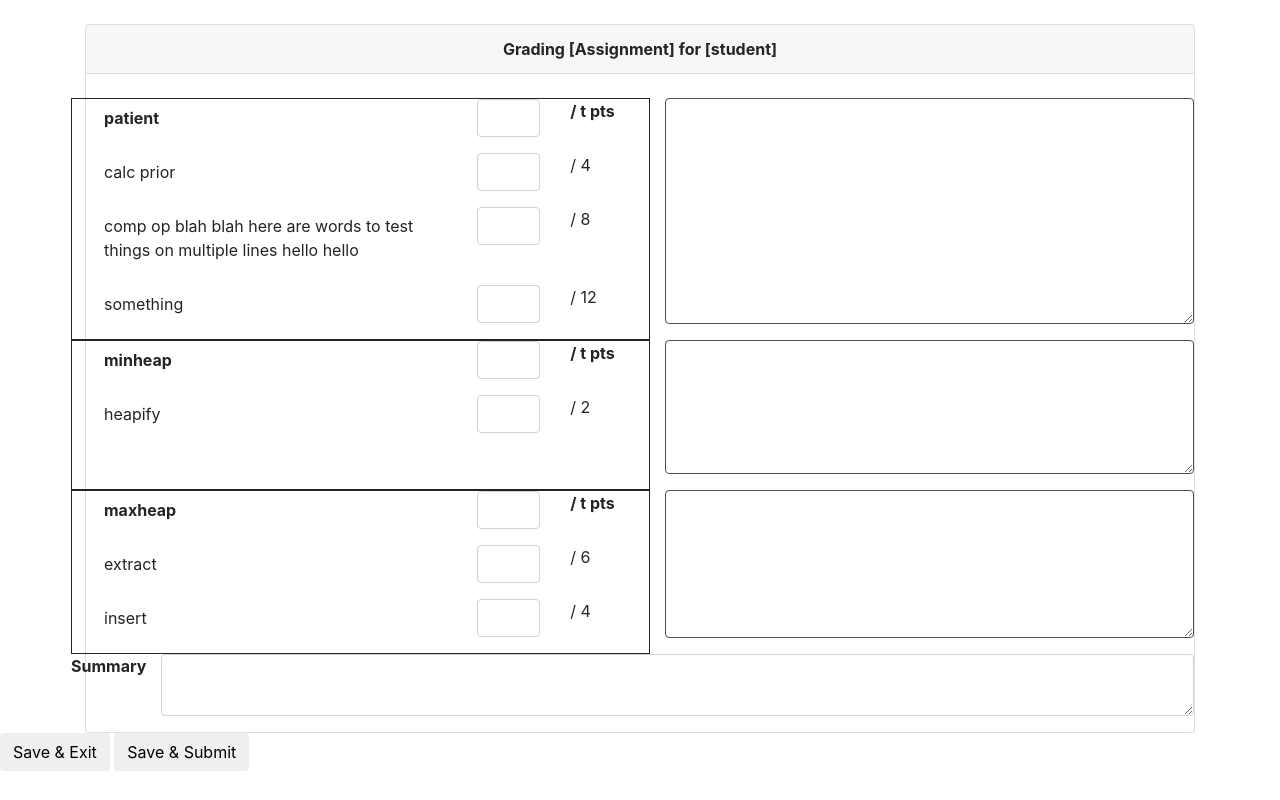
After one commit to duci9y/jumbograde, a Django app: page /test/ in a window 1280 px wide. The commit adds this page. Run offline with Django 3.2, Linux system fonts and the light colour scheme; a user stored in the database is signed in; parts of the project's set-up code (start-up, migrations or seed data) failed here and were passed over; some libraries are stand-ins or nearby versions.

Commit message:
initial html for scorecard, fix hardcoded urls

```diff
--- a/core/jinja2/core/assignments.html.j2
+++ b/core/jinja2/core/assignments.html.j2
@@ -15,7 +15,7 @@
           {% for assignment in assignment_list %}
             <a class="btn btn-light course border w-25 m-1" href="{{ url('scoring_view', kwargs={'course_number': assignment.course.course_number, 'assignment_name': assignment.display_name}) }}" role="button">{{ assignment }}</a><br>
           {% endfor %}
-          <a class="btn btn-light px-5 border m-1" href="../" role="button">Back</a>
+          <a class="btn btn-light px-5 border m-1" href="{{url('course_list')}}" role="button">Back</a>
         </div>
       </div>
     </div>
--- a/core/jinja2/core/courses.html.j2
+++ b/core/jinja2/core/courses.html.j2
@@ -15,7 +15,7 @@
           {% for course in object_list %}
             <a class="btn btn-light course border w-50 m-1" href="{{ url('assignment_list', kwargs={'course_number': course.course_number}) }}" role="button">{{ course }}</a><br>
           {% endfor %}
-          <a class="btn btn-light px-4 border m-1" href="../login" role="button">Logout</a>
+          <a class="btn btn-light px-4 border m-1" href="{{url('login')}}" role="button">Logout</a>
         </div>
       </div>
     </div>
--- /dev/null
+++ b/core/jinja2/core/scorecard.html.j2
@@ -0,0 +1,62 @@
+{% extends 'layout.html.j2' %}
+{% block head %}
+<link rel="stylesheet" type="text/css" href="{{ static('core/scorecard.css') }}">
+{% endblock %}
+
+{% block body %}
+
+<div class="container pt-4">
+  <div class="row">
+    <div class="col-sm">
+      <div class="card mx-auto">
+        <div class="text-center card-header">
+          <strong>Grading [Assignment] for [student]</strong>
+        </div>
+        <div class="card-block"><br>
+          {% for group in scorecard %}
+          {% for section in group.sections %}
+            <div class="row section">
+              <div class="descrip col-sm">
+                <div class="form-group row s_title">
+                  <label for="{{section.section_name}}" class="col-sm-8 col-form-label">{{section.section_name}}</label>
+                  <div class="col-sm-2">
+                    <input type="number" class="form-control" id="{{section.section_name}}">
+                  </div>
+                  <div class="col-sm-2">/ t pts</div>
+                </div>
+                <form>
+                  {% for item in section['items'] %}
+                    <div class="form-group row">
+                      <label for="{{item.description}}" class="col-sm-8 col-form-label">{{item.description}}</label>
+                      <div class="col-sm-2">
+                        <input type="number" class="form-control" id="{{item.description}}">
+                      </div>
+                      <div class="col-sm-2">/ {{item.points}}</div>
+                    </div>
+                  {% endfor %}
+                </form>
+              </div>
+              <div class="col-sm form-group">
+                <textarea class="comments form-control" rows="5"></textarea>
+              </div>
+            </div>
+          {% endfor %}
+          {% endfor %}
+          <div class="row section">
+            <p class="s_title">Summary</p>
+            <div class="col-sm form-group">
+              <textarea class="form-control"></textarea>
+            </div>
+          </div>
+        </div>
+      </div>
+    </div>
+  </div>
+</div>
+<button type="button" class="btn btn-default">Save & Exit</button>
+<button type="button" class="btn btn-default">Save & Submit</button>
+
+
+
+
+{% endblock %}
--- /dev/null
+++ b/core/static/core/scorecard.css
@@ -0,0 +1,12 @@
+.descrip, .comments {
+  border: 1px solid;
+  padding-left: 2rem;
+}
+
+.s_title {
+  font-weight: bold;
+}
+
+.comments {
+  height: 100%;
+}
--- a/core/urls.py
+++ b/core/urls.py
@@ -1,11 +1,12 @@
 from django.conf.urls import include, url
 from django.contrib.auth import views as auth_views
 from django.views.generic import TemplateView
-from core.views import CourseList, AssignmentList
+from core.views import CourseList, AssignmentList, ScorecardView
 
 urlpatterns = [
     url(r'^login/$', auth_views.LoginView.as_view(template_name='core/login.html.j2'), name='login'),
     url('', include('django.contrib.auth.urls')),
     url(r'^grade/$', CourseList.as_view(), name='course_list'),
     url(r'^grade/(?P<course_number>[a-zA-Z0-9\s]+)/$', AssignmentList.as_view(), name='assignment_list'),    url(r'^grade/(?P<course_number>[a-zA-Z0-9\s]+)/(?P<assignment_name>[a-zA-Z0-9\s]+)/$', AssignmentList.as_view(), name='scoring_view'),
+    url(r'^test/$', ScorecardView.as_view())
 ]
--- a/core/views.py
+++ b/core/views.py
@@ -1,5 +1,6 @@
 from django.shortcuts import render, get_object_or_404, redirect
 from django.views import View
+from django.views.generic import DetailView
 from django.views.generic.list import ListView
 from core.models import Course, Assignment
 from django.contrib.auth.mixins import LoginRequiredMixin
@@ -10,7 +11,6 @@ class CourseList(LoginRequiredMixin, ListView):
     template_name = 'core/courses.html.j2'
     login_url = '/login/'
     redirect_field_name = 'redirect_to'
-
 
     def get_queryset(self):
         user_groups = self.request.user.groups.values_list('id', flat=True)
@@ -34,4 +34,63 @@ class AssignmentList(LoginRequiredMixin, ListView):
 
         if course.grader_posix_group not in self.request.user.groups.all():
             return redirect(reverse('course_list'))
+
         return super(AssignmentList, self).dispatch(request, *args, **kwargs)
+
+
+class ScorecardView(LoginRequiredMixin, DetailView):
+    login_url = '/login/'
+    redirect_filed_name = 'redirect_to'
+
+    def get(self, request):
+        scorecard = [
+            {
+                "group_name": "name",
+                "sections": [
+                    {
+                        "section_name": "patient",
+                        "items": [
+                            {
+                                "description": "calc prior",
+                                "points": 4
+                            },
+                            {
+                                "description": "comp op blah blah here are words to test things on multiple lines hello hello",
+                                "points": 8
+                            },
+                            {
+                                "description": "something",
+                                "points": 12
+                            }
+                        ]
+                    },
+                    {
+                        "section_name": "minheap",
+                        "items": [
+                            {
+                                "description": "heapify",
+                                "points": 2
+                            }
+                        ]
+                    },
+                    {
+                        "section_name": "maxheap",
+                        "items": [
+                            {
+                                "description": "extract",
+                                "points": 6
+                            },
+                            {
+                                "description": "insert",
+                                "points": 4
+                            }
+                        ]
+                    }
+                ]
+            }
+        ]
+
+        context = {
+            'scorecard' : scorecard,
+        }
+        return render(request, 'core/scorecard.html.j2', context)
```
Also changed, not shown: core/static/core/grade.js (added).
